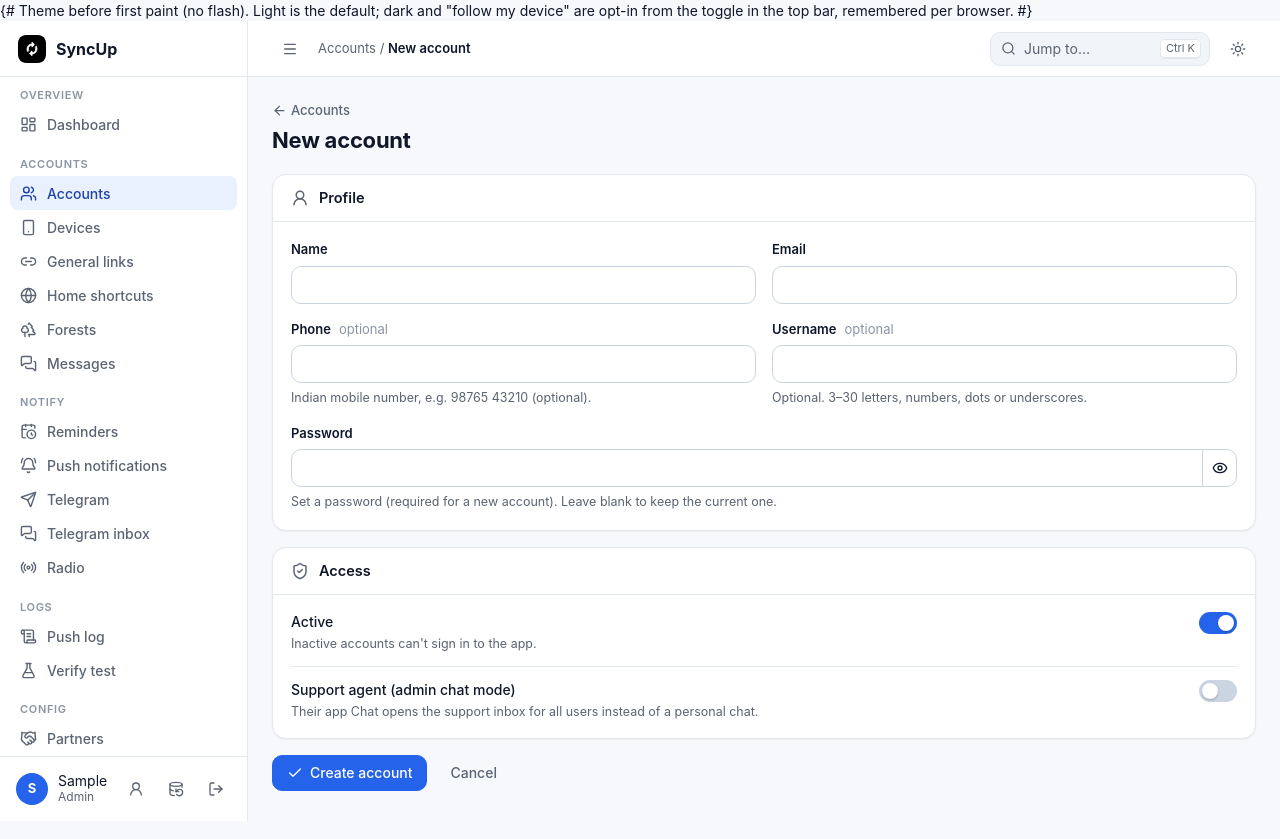
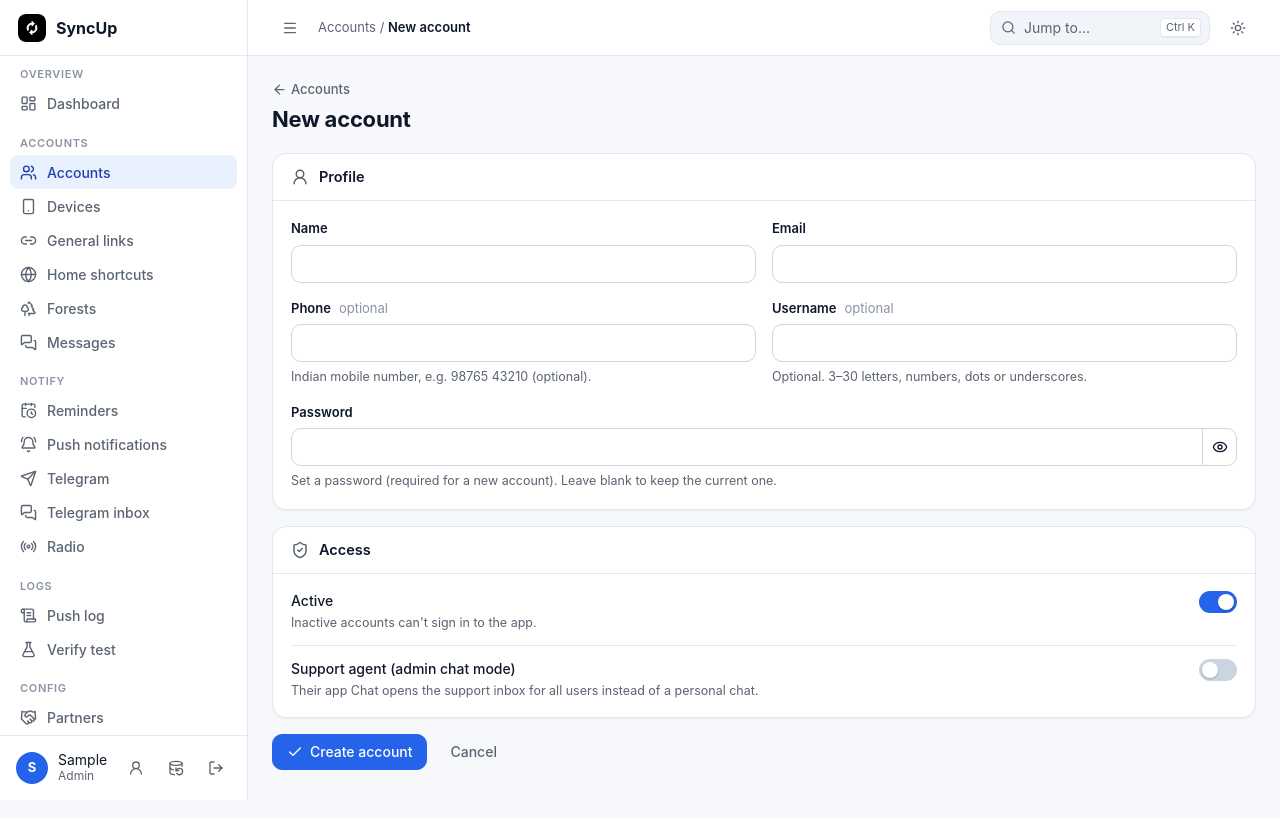
Before and after one commit to agani-ag/AG-PROJ01, a Django app: page /mobile/accounts/add in a window 1280 px wide. After the commit the page ends 800 px from the top, so only its background shows below. Run offline with Django 5.2, Linux system fonts and the light colour scheme; the visitor is signed in with stand-in values (Sample User, id 1); data that the repository does not hold is empty.

Commit message:
P1B3C21 → Light Theme Fix v1
P1B3C21 → Light Theme Fix v1

```diff
--- a/syncup/templates/base.html
+++ b/syncup/templates/base.html
@@ -3,8 +3,8 @@
 <head>
     <meta charset="utf-8">
     <meta name="viewport" content="width=device-width, initial-scale=1, viewport-fit=cover">
-    {# Theme before first paint (no flash). Light is the default; dark and "follow my device"
-       are opt-in from the toggle in the top bar, remembered per browser. #}
+    {% comment %}Theme before first paint (no flash). Light is the default; dark and "follow my
+    device" are opt-in from the toggle in the top bar, remembered per browser.{% endcomment %}
     <script>try{var t=localStorage.getItem("theme");document.documentElement.setAttribute("data-theme",t==="dark"||t==="system"?t:"light")}catch(e){document.documentElement.setAttribute("data-theme","light")}</script>
     {# Status-bar colour for the app WebView: matches the top bar (--surface). #}
     {% include "mobileapi/_theme_color.html" with light="#ffffff" dark="#131a26" %}
```
